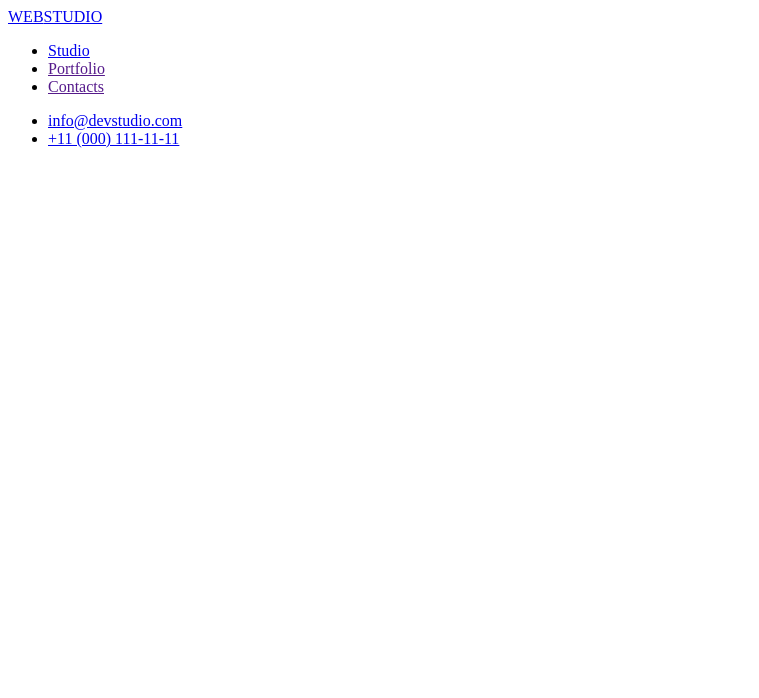
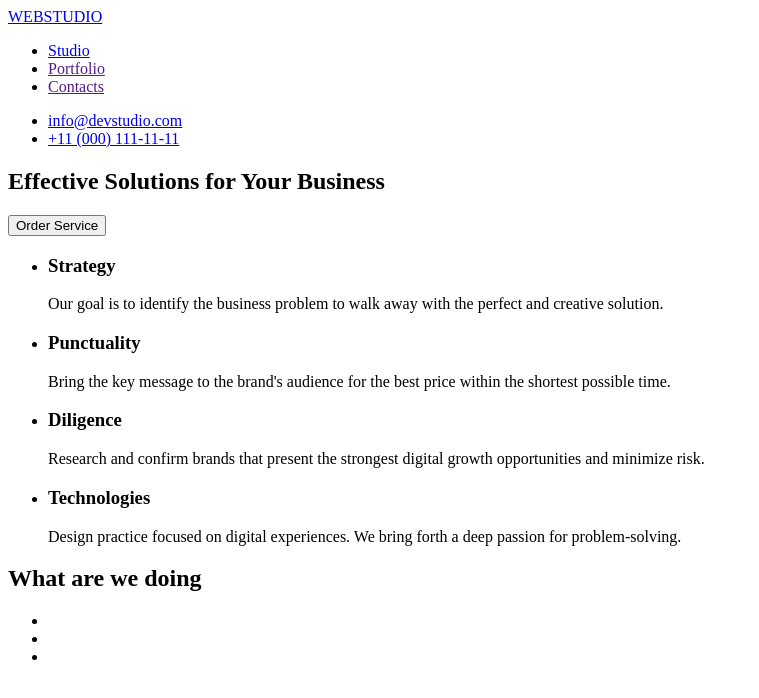
Before and after one commit to YuriyOhii/goit-markup-hw-01, a plain HTML site: page index.html in a window 1280 px wide. Shown: the whole page, without its empty margins (0-759 px from the left). Drawn offline with Linux system fonts and the light colour scheme.

Commit message:
add 2 sections

```diff
--- a/index.html
+++ b/index.html
@@ -36,14 +36,45 @@
     <main>
         <!--Hero-->
         <section>
-
+                <h1>Effective Solutions for Your Business</h1>
+                <button type="button">Order Service</button>
         </section>
         <!--Our philosophy-->
         <section>
-
+            <ul>
+                <li>
+                    <h3>Strategy</h3>
+                    <p>Our goal is to identify the business
+                        problem to walk away with the perfect and creative solution.
+                    </p>
+                </li>
+                <li>
+                    <h3>Punctuality</h3>
+                    <p>Bring the key message to the brand's audience for the best price within the shortest possible time.
+                    </p>
+                </li>
+                <li>
+                    <h3>Diligence</h3>
+                    <p>Research and confirm brands that present the strongest digital growth opportunities and minimize risk.
+                    </p>
+                </li>
+                <li>
+                    <h3>Technologies</h3>
+                    <p>Design practice focused on digital experiences. We bring forth a deep passion for problem-solving.
+                    </p>
+                </li>
+            </ul>
         </section>
         <!--What are we doing-->
         <section>
+            <h2>What are we doing</h2>
+            <ul>
+                <li><img src="" alt="" width="" height=""></li>
+                <li><img src="" alt="" width="" height=""></li>
+                <li><img src="" alt="" width="" height=""></li>
+
+            </ul>
+
 
         </section>
       <!--Our team-->
```
Lines whose indentation alone changed are shown as unchanged.
